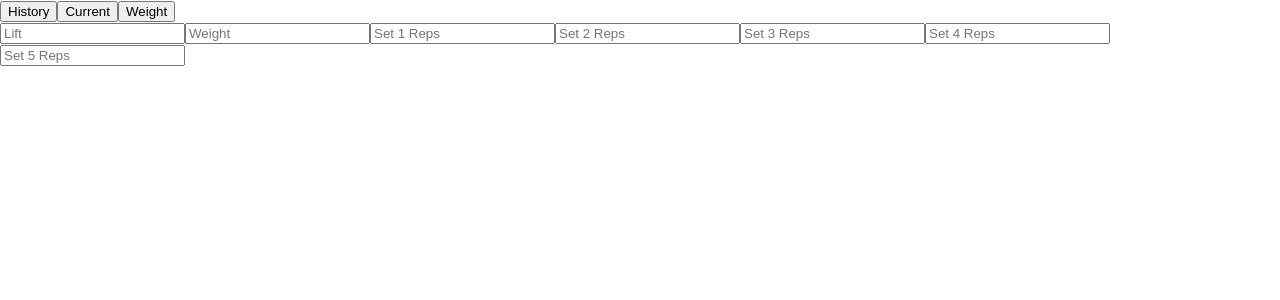
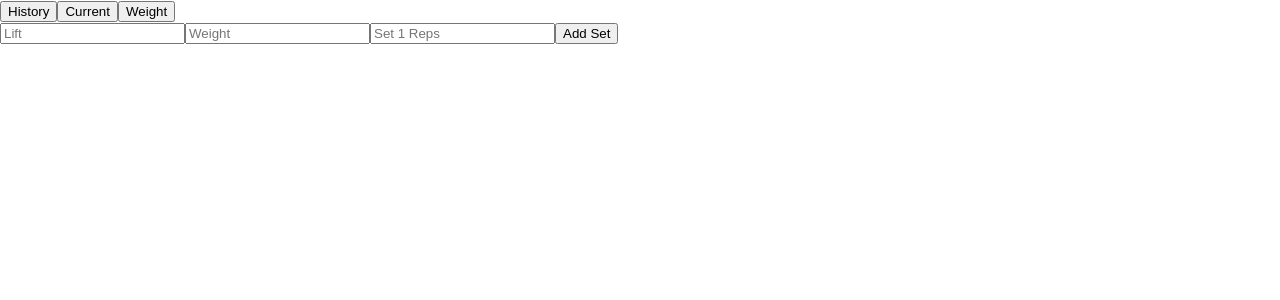
Before and after one commit to matt-pickle/workout-tracker, a React (Create React App) app: page / in a window 1280 px wide. Shown: the top 300 px of the page. Built offline with nearby package versions, Linux system fonts and the light colour scheme.

Commit message:
Add "Add Set" button functionality

```diff
--- a/src/Components/Lift.js
+++ b/src/Components/Lift.js
@@ -1,16 +1,25 @@
-import React from "react";
+import React, {useState} from "react";
 import InputBox from "./InputBox";
 
 function Lift() {
+  const [sets, setSets] = useState([1]);
+
+  function addSet() {
+    const newSetNum = sets.length + 1;
+    setSets(prev => [...prev, newSetNum]);
+  }
+
+  const repInputBoxes = sets.map(setNum => {
+    return <InputBox name={`Set ${setNum} Reps`} />
+  }
+  )
+
   return (
     <div>
       <InputBox name="Lift" />
       <InputBox name="Weight" />
-      <InputBox name="Set 1 Reps" />
-      <InputBox name="Set 2 Reps" />
-      <InputBox name="Set 3 Reps" />
-      <InputBox name="Set 4 Reps" />
-      <InputBox name="Set 5 Reps" />
+      {repInputBoxes}
+      <button onClick={addSet}>Add Set</button>
     </div>
   )
 }
```
